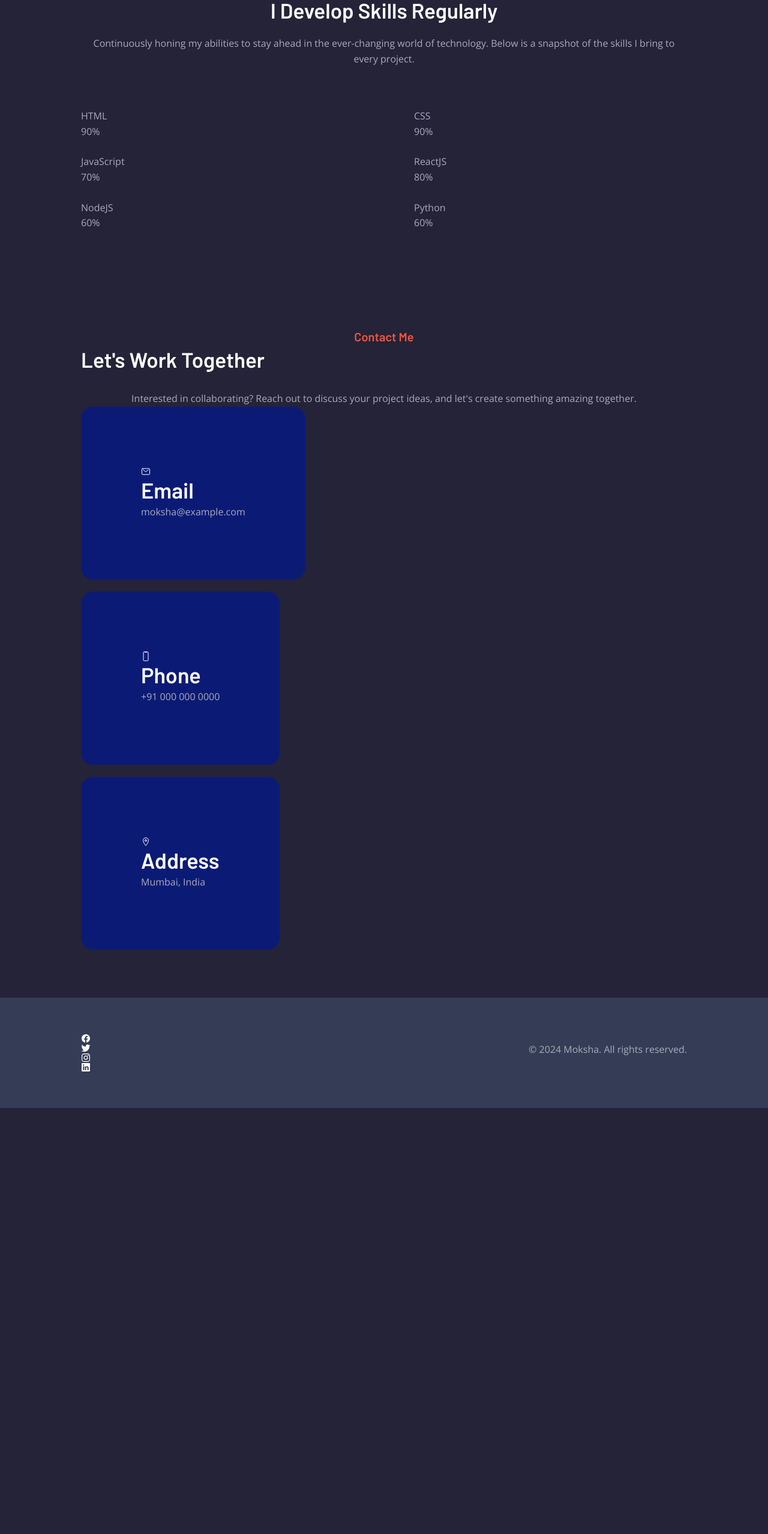
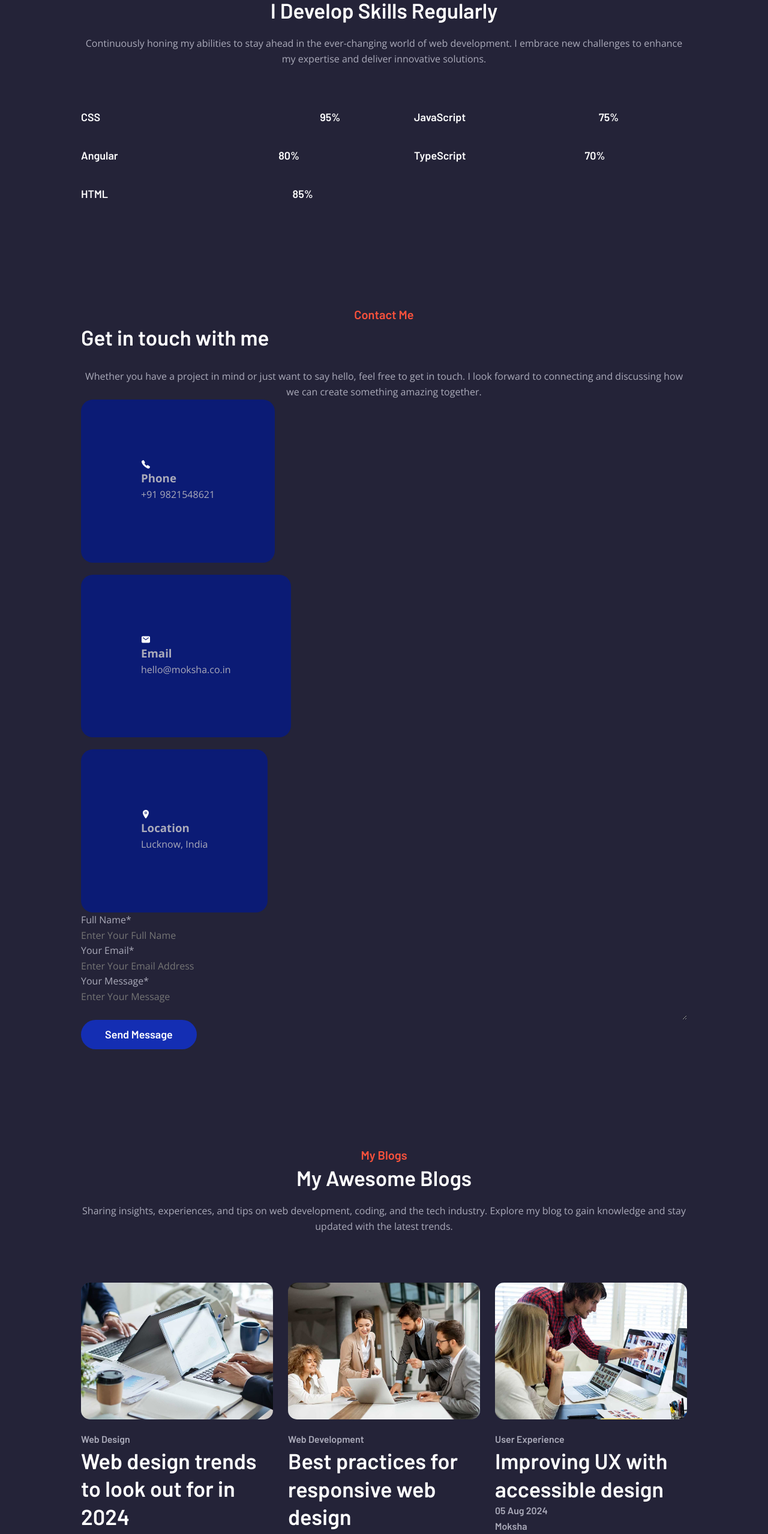
Before and after one commit to pratyushcse/moksha, a plain HTML site: page index.html in a window 1280 px wide. Shown: the part 3937-6494 px from the top of the page at 60% size. Before the commit the page ends 5784 px from the top, so only its background shows below. Drawn offline with nearby package versions, Linux system fonts and the light colour scheme; files whose address does not match are found by name.

Commit message:
Update index.html

```diff
--- a/index.html
+++ b/index.html
@@ -22,7 +22,9 @@
   -->
   <link rel="preconnect" href="https://fonts.googleapis.com">
   <link rel="preconnect" href="https://fonts.gstatic.com" crossorigin>
-  <link href="https://fonts.googleapis.com/css2?family=Barlow:wght@600;700&family=Open+Sans:wght@400;500;700&family=Poppins:wght@400;600&display=swap" rel="stylesheet">
+  <link
+    href="https://fonts.googleapis.com/css2?family=Barlow:wght@600;700&family=Open+Sans:wght@400;500;700&family=Poppins:wght@400;600&display=swap"
+    rel="stylesheet">
 </head>
 
 <body id="top">
@@ -291,80 +293,68 @@
           <h2 class="h2 section-title">I Develop Skills Regularly</h2>
 
           <p class="section-text">
-            Continuously honing my abilities to stay ahead in the ever-changing world of technology. Below is a snapshot of the skills I bring to every project.
+            Continuously honing my abilities to stay ahead in the ever-changing world of web development. I embrace new challenges to enhance my expertise and deliver innovative solutions.
           </p>
 
           <ul class="skills-list">
 
-            <li>
-              <div class="progress">
-                <div class="progress-bar" style="--width: 90%"></div>
+            <li class="skills-item">
+              <div class="wrapper" style="width: 95%">
+                <h3 class=" skills-title">CSS</h3>
 
-                <div class="progress-wrapper">
-                  <p class="progress-title">HTML</p>
+                <data class="skills-data" value="95">95%</data>
+              </div>
 
-                  <p class="progress-value">90%</p>
-                </div>
+              <div class="skills-progress-bg">
+                <div class="skills-progress-fill" style="width: 95%;"></div>
               </div>
             </li>
 
-            <li>
-              <div class="progress">
-                <div class="progress-bar" style="--width: 90%"></div>
+            <li class="skills-item">
+              <div class="wrapper" style="width: 75%">
+                <h3 class=" skills-title">JavaScript</h3>
 
-                <div class="progress-wrapper">
-                  <p class="progress-title">CSS</p>
+                <data class="skills-data" value="75">75%</data>
+              </div>
 
-                  <p class="progress-value">90%</p>
-                </div>
+              <div class="skills-progress-bg">
+                <div class="skills-progress-fill" style="width: 75%;"></div>
               </div>
             </li>
 
-            <li>
-              <div class="progress">
-                <div class="progress-bar" style="--width: 70%"></div>
+            <li class="skills-item">
+              <div class="wrapper" style="width: 80%">
+                <h3 class=" skills-title">Angular</h3>
 
-                <div class="progress-wrapper">
-                  <p class="progress-title">JavaScript</p>
+                <data class="skills-data" value="80">80%</data>
+              </div>
 
-                  <p class="progress-value">70%</p>
-                </div>
+              <div class="skills-progress-bg">
+                <div class="skills-progress-fill" style="width: 80%;"></div>
               </div>
             </li>
 
-            <li>
-              <div class="progress">
-                <div class="progress-bar" style="--width: 80%"></div>
+            <li class="skills-item">
+              <div class="wrapper" style="width: 70%">
+                <h3 class=" skills-title">TypeScript</h3>
 
-                <div class="progress-wrapper">
-                  <p class="progress-title">ReactJS</p>
+                <data class="skills-data" value="70">70%</data>
+              </div>
 
-                  <p class="progress-value">80%</p>
-                </div>
+              <div class="skills-progress-bg">
+                <div class="skills-progress-fill" style="width: 70%;"></div>
               </div>
             </li>
 
-            <li>
-              <div class="progress">
-                <div class="progress-bar" style="--width: 60%"></div>
+            <li class="skills-item">
+              <div class="wrapper" style="width: 85%">
+                <h3 class=" skills-title">HTML</h3>
 
-                <div class="progress-wrapper">
-                  <p class="progress-title">NodeJS</p>
+                <data class="skills-data" value="85">85%</data>
+              </div>
 
-                  <p class="progress-value">60%</p>
-                </div>
-              </div>
-            </li>
-
-            <li>
-              <div class="progress">
-                <div class="progress-bar" style="--width: 60%"></div>
-
-                <div class="progress-wrapper">
-                  <p class="progress-title">Python</p>
-
-                  <p class="progress-value">60%</p>
-                </div>
+              <div class="skills-progress-bg">
+                <div class="skills-progress-fill" style="width: 85%;"></div>
               </div>
             </li>
 
@@ -382,10 +372,10 @@
 
           <p class="section-subtitle">Contact Me</p>
 
-          <h2 class="h2 section-title">Let's Work Together</h2>
+          <h2 class="h2 section-title">Get in touch with me</h2>
 
           <p class="section-text">
-            Interested in collaborating? Reach out to discuss your project ideas, and let's create something amazing together.
+            Whether you have a project in mind or just want to say hello, feel free to get in touch. I look forward to connecting and discussing how we can create something amazing together.
           </p>
 
           <ul class="contact-list">
@@ -394,13 +384,13 @@
               <div class="contact-card">
 
                 <div class="card-icon">
-                  <ion-icon name="mail-outline"></ion-icon>
+                  <ion-icon name="call"></ion-icon>
                 </div>
 
                 <div>
-                  <h3 class="h3 card-title">Email</h3>
+                  <h3 class="card-title">Phone</h3>
 
-                  <a href="mailto:example@gmail.com" class="card-link">moksha@example.com</a>
+                  <a href="tel:+919821548621" class="card-text">+91 9821548621</a>
                 </div>
 
               </div>
@@ -410,13 +400,13 @@
               <div class="contact-card">
 
                 <div class="card-icon">
-                  <ion-icon name="phone-portrait-outline"></ion-icon>
+                  <ion-icon name="mail"></ion-icon>
                 </div>
 
                 <div>
-                  <h3 class="h3 card-title">Phone</h3>
+                  <h3 class="card-title">Email</h3>
 
-                  <a href="tel:+910000000000" class="card-link">+91 000 000 0000</a>
+                  <a href="mailto:hello@pratyush.co.in" class="card-text">hello@moksha.co.in</a>
                 </div>
 
               </div>
@@ -426,13 +416,144 @@
               <div class="contact-card">
 
                 <div class="card-icon">
-                  <ion-icon name="location-outline"></ion-icon>
+                  <ion-icon name="location"></ion-icon>
                 </div>
 
                 <div>
-                  <h3 class="h3 card-title">Address</h3>
+                  <h3 class="card-title">Location</h3>
 
-                  <address class="card-link">Mumbai, India</address>
+                  <address class="card-text">Lucknow, India</address>
+                </div>
+
+              </div>
+            </li>
+
+          </ul>
+
+          <form action="" class="contact-form">
+
+            <div class="input-wrapper">
+              <label for="name">Full Name*</label>
+
+              <input type="text" name="name" id="name" placeholder="Enter Your Full Name" required class="input-field">
+            </div>
+
+            <div class="input-wrapper">
+              <label for="email">Your Email*</label>
+
+              <input type="email" name="email" id="email" placeholder="Enter Your Email Address" required
+                class="input-field">
+            </div>
+
+            <div class="input-wrapper">
+              <label for="message">Your Message*</label>
+
+              <textarea name="message" id="message" placeholder="Enter Your Message" required class="input-field"></textarea>
+            </div>
+
+            <button type="submit" class="btn btn-primary blue">Send Message</button>
+
+          </form>
+
+        </div>
+      </section>
+
+      <!--
+        - #BLOG
+      -->
+
+      <section class="section blog" id="blog">
+        <div class="container">
+
+          <p class="section-subtitle">My Blogs</p>
+
+          <h2 class="h2 section-title">My Awesome Blogs</h2>
+
+          <p class="section-text">
+            Sharing insights, experiences, and tips on web development, coding, and the tech industry. Explore my blog to gain knowledge and stay updated with the latest trends.
+          </p>
+
+          <ul class="blog-list has-scrollbar">
+
+            <li class="blog-item">
+              <div class="blog-card">
+
+                <figure class="card-banner">
+                  <a href="#">
+                    <img src="./blog-1.jpg" width="1000" height="660" loading="lazy" alt="Ethan's Photo"
+                      class="img-cover">
+                  </a>
+                </figure>
+
+                <div class="card-content">
+
+                  <a href="#" class="card-subtitle">Web Design</a>
+
+                  <h3 class="h3 card-title">
+                    <a href="#">Web design trends to look out for in 2024</a>
+                  </h3>
+
+                  <div class="card-meta">
+                    <time datetime="2024-08-18">18 Aug 2024</time>
+                    <a href="#" class="meta-link">Moksha</a>
+                  </div>
+
+                </div>
+
+              </div>
+            </li>
+
+            <li class="blog-item">
+              <div class="blog-card">
+
+                <figure class="card-banner">
+                  <a href="#">
+                    <img src="./blog-2.jpg" width="1000" height="660" loading="lazy" alt="Ethan's Photo"
+                      class="img-cover">
+                  </a>
+                </figure>
+
+                <div class="card-content">
+
+                  <a href="#" class="card-subtitle">Web Development</a>
+
+                  <h3 class="h3 card-title">
+                    <a href="#">Best practices for responsive web design</a>
+                  </h3>
+
+                  <div class="card-meta">
+                    <time datetime="2024-08-12">12 Aug 2024</time>
+                    <a href="#" class="meta-link">Moksha</a>
+                  </div>
+
+                </div>
+
+              </div>
+            </li>
+
+            <li class="blog-item">
+              <div class="blog-card">
+
+                <figure class="card-banner">
+                  <a href="#">
+                    <img src="./blog-3.jpg" width="1000" height="660" loading="lazy" alt="Ethan's Photo"
+                      class="img-cover">
+                  </a>
+                </figure>
+
+                <div class="card-content">
+
+                  <a href="#" class="card-subtitle">User Experience</a>
+
+                  <h3 class="h3 card-title">
+                    <a href="#">Improving UX with accessible design</a>
+                  </h3>
+
+                  <div class="card-meta">
+                    <time datetime="2024-08-05">05 Aug 2024</time>
+                    <a href="#" class="meta-link">Moksha</a>
+                  </div>
+
                 </div>
 
               </div>
@@ -454,6 +575,14 @@
     <div class="container">
 
       <div class="footer-top">
+
+        <a href="#">
+          <h1 class="logo">Moksha</h1>
+        </a>
+
+        <p class="footer-text">
+          A passionate web developer dedicated to building responsive and user-friendly websites. Let's work together to create something amazing.
+        </p>
 
         <ul class="social-list">
 
@@ -486,6 +615,30 @@
       </div>
 
       <div class="footer-bottom">
+        <ul class="footer-list">
+
+          <li>
+            <a href="#home" class="footer-link">Home</a>
+          </li>
+
+          <li>
+            <a href="#about" class="footer-link">About</a>
+          </li>
+
+          <li>
+            <a href="#portfolio" class="footer-link">Portfolio</a>
+          </li>
+
+          <li>
+            <a href="#blog" class="footer-link">Blog</a>
+          </li>
+
+          <li>
+            <a href="#contact" class="footer-link">Contact</a>
+          </li>
+
+        </ul>
+
         <p class="copyright">
           &copy; 2024 Moksha. All rights reserved.
         </p>
@@ -497,13 +650,13 @@
   <!--
     - custom js link
   -->
-  <script src="./script.js"></script>
+  <script src="./assets/js/script.js" defer></script>
 
   <!--
     - ionicon link
   -->
-  <script type="module" src="https://unpkg.com/ionicons@5.5.2/dist/ionicons/ionicons.esm.js"></script>
-  <script nomodule src="https://unpkg.com/ionicons@5.5.2/dist/ionicons/ionicons.js"></script>
+  <script type="module" src="https://unpkg.com/ionicons@6.0.1/dist/ionicons/ionicons.esm.js"></script>
+  <script nomodule src="https://unpkg.com/ionicons@6.0.1/dist/ionicons/ionicons.js"></script>
 
 </body>
 
```
